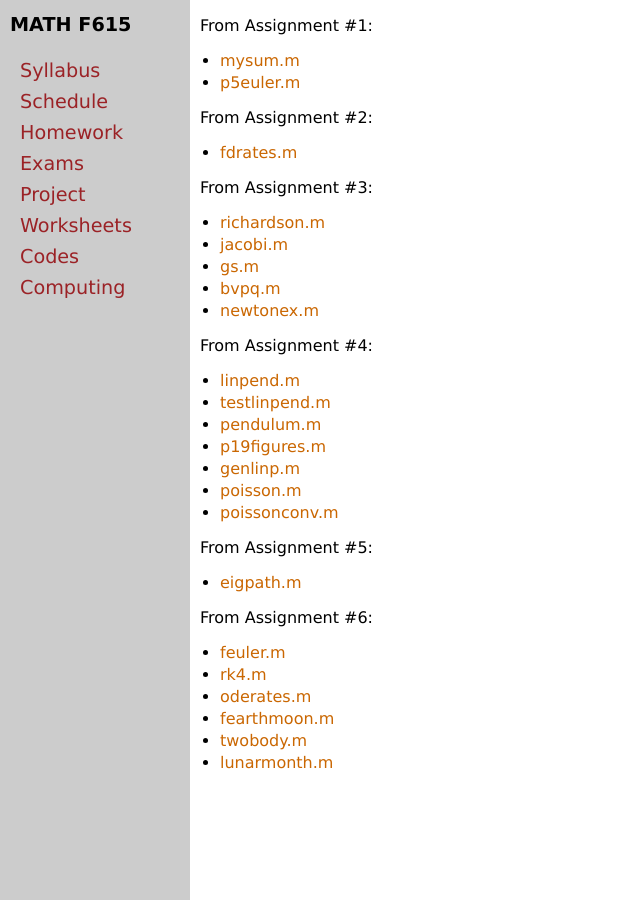
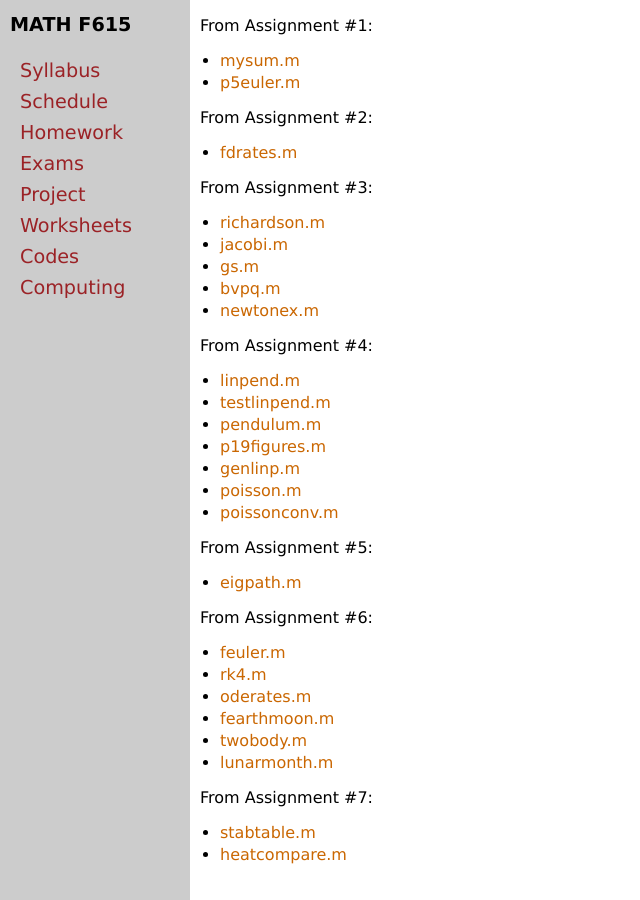
Before and after one commit to bueler/nade, a Jekyll site: the page built from codes.md, in a window 1280 px wide and 900 px high, scrolled down 552 px. Shown: the whole window, without its empty margins (0-640 px from the left). Built offline with Jekyll 4.4.1, drawn with Linux system fonts in a browser that asks for light colours.

Commit message:
post codes from A7 solutions

```diff
--- a/codes.md
+++ b/codes.md
@@ -62,3 +62,8 @@ From Assignment #6:
   * [fearthmoon.m](assets/codes/fearthmoon.m)
   * [twobody.m](assets/codes/twobody.m)
   * [lunarmonth.m](assets/codes/lunarmonth.m)
+
+From Assignment #7:
+
+  * [stabtable.m](assets/codes/stabtable.m)
+  * [heatcompare.m](assets/codes/heatcompare.m)
```
Also changed, not shown: 2 other files.
